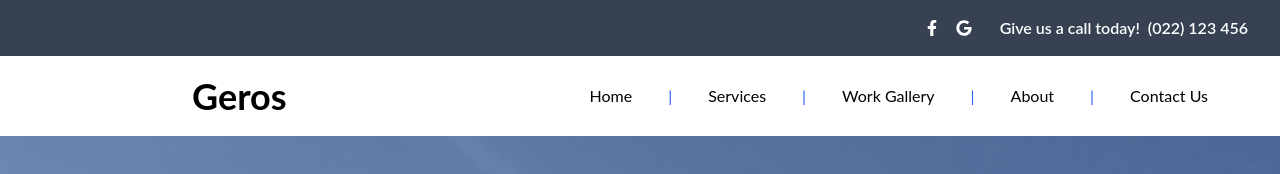
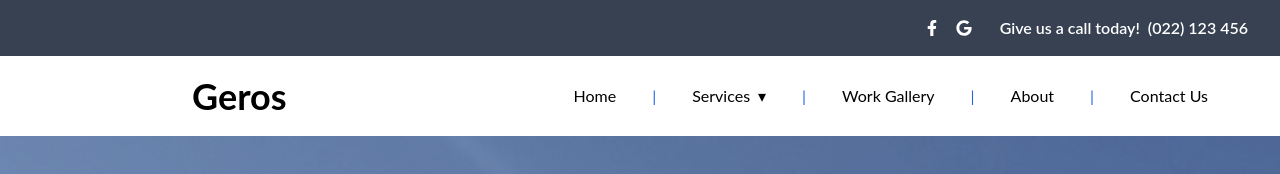
Before and after one commit to callum-bromley/Personal-Project, a React (Vite) app: page / in a window 1280 px wide. Shown: the top 174 px of the page. Built offline with nearby package versions, Linux system fonts and the light colour scheme.

Commit message:
fixed dropdown

```diff
--- a/client/components/Home.tsx
+++ b/client/components/Home.tsx
@@ -38,20 +38,35 @@ export default function Home() {
 
           {/* Dropdown for Services */}
           <div className="relative group">
-            <button className="text-md hover:text-blue-600 px-3 focus:outline-none">
-              Services
+  <button className="flex items-center text-md hover:text-blue-600 px-3 focus:outline-none">
+    <span>Services</span>
+    <span className="ml-2">▾</span>
   </button>
-            <div className="absolute left-0 mt-6 w-48 bg-white text-black   shadow-lg opacity-0 group-hover:opacity-100 invisible group-hover:visible transition-all duration-300 ease-in-out z-50">
-  <a href="/services/residential" className="block px-3 py-2 text-sm hover:bg-blue-400 pl-8 ">
+
+  <div className="absolute left-0 mt-6 w-48 bg-white text-black shadow-lg opacity-0 group-hover:opacity-100 invisible group-hover:visible transition-all duration-300 ease-in-out z-50">
+    <a href="/services/residential" className="block px-3 py-2 text-sm hover:bg-blue-400 pl-8">
       Residential Roofing
     </a>
     <a href="/services/maintenance" className="block px-3 py-2 text-sm hover:bg-blue-400 pl-8">
       Maintenance
     </a>
-  <a href="/services/commercial" className="block px-3 py-2 text-sm hover:bg-blue-400 pl-8">
-    Commercial Roofing
-  </a>
+
+    {/* Additional Services */}
+    <div className="relative group/additional">
+  <div className="flex items-center px-3 py-2 text-sm pl-8 hover:bg-blue-400 group-hover/additional:bg-blue-400 cursor-pointer">
+    <span>Additional Services</span>
+    <span className="ml-2">▸</span>
   </div>
+
+  <div className="absolute left-full top-0 w-48 bg-white text-black shadow-lg opacity-0 group-hover/additional:opacity-100 invisible group-hover/additional:visible transition-all duration-300 ease-in-out z-50">
+    <a href="/services/option1" className="block px-4 py-2 text-sm hover:bg-blue-400">Skylight Installation</a>
+    <a href="/services/option2" className="block px-4 py-2 text-sm hover:bg-blue-400">Gutter Cleaning</a>
+    <a href="/services/option3" className="block px-4 py-2 text-sm hover:bg-blue-400">Roof Inspection</a>
+    <a href="/services/option4" className="block px-4 py-2 text-sm hover:bg-blue-400">Emergency Repair</a>
+  </div>
+</div>
+  </div>
+
 
           </div>
 
@@ -113,7 +128,6 @@ export default function Home() {
         </div>
       </div>
 
-      {/* Spacers */}
       <h1 className="text-white">/</h1>
       <p>/</p>
       <p>/</p>
```
Lines whose indentation alone changed are shown as unchanged.
